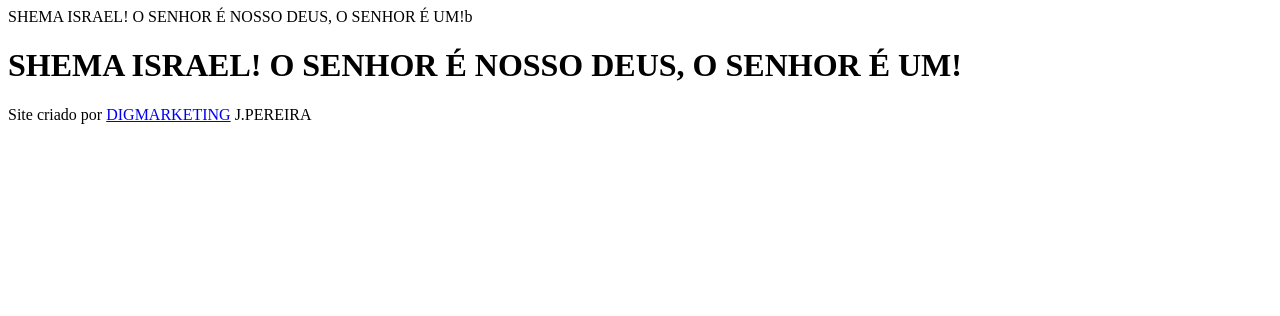
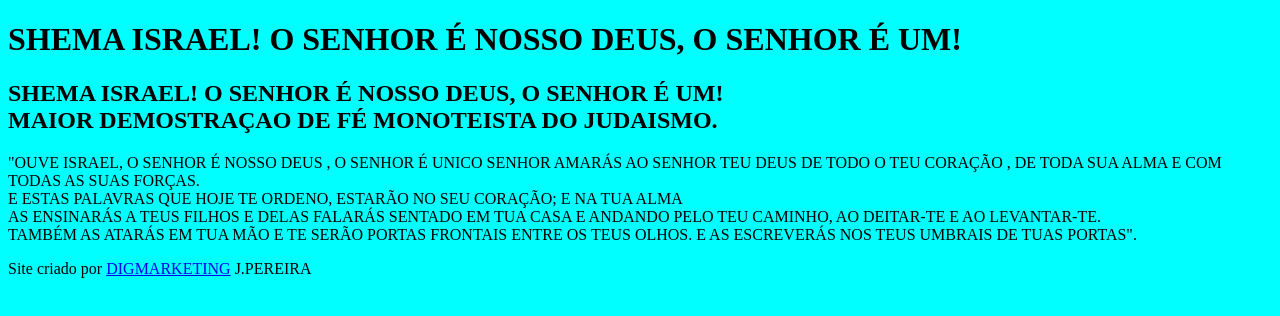
Before and after one commit to francisco922/desafio12, a plain HTML site: page index.html in a window 1280 px wide. Drawn offline with Linux system fonts and the light colour scheme.

Commit message:
iniciei o style.css

```diff
--- /dev/null
+++ b/estilo/style.css
@@ -0,0 +1,4 @@
+@charset "UTF-8";
+body {
+   background-color: aqua;
+}
--- a/index.html
+++ b/index.html
@@ -4,21 +4,55 @@
     <meta charset="UTF-8">
     <meta http-equiv="X-UA-Compatible" content="IE=edge">
     <meta name="viewport" content="width=device-width, initial-scale=1.0">
-    <title>TORÁH_VIVA</title>
+    <title>TORÁH_É_VIVA</title>
+    <link rel="stylesheet" href="estilo/style.css">
 </head>
 <body>
 
-        SHEMA ISRAEL! O SENHOR É NOSSO DEUS, O SENHOR É UM!b
+            <h1>SHEMA ISRAEL! O SENHOR É NOSSO DEUS, O SENHOR É UM!</h1>
 
-    <header>
-        <h1>SHEMA ISRAEL! O SENHOR É NOSSO DEUS, O SENHOR É UM!</h1>
-    </header>
+        <header>
+            <h2>SHEMA ISRAEL! O SENHOR É NOSSO DEUS, O SENHOR É UM!<br>
+               MAIOR  DEMOSTRAÇAO DE FÉ MONOTEISTA DO JUDAISMO.
+            </h2>
+        </header>
+        <section>
 
-    <footer>
-        <p>
+            <p>"OUVE ISRAEL,
+                    O SENHOR É NOSSO DEUS , O SENHOR É UNICO SENHOR
+
+                AMARÁS AO SENHOR TEU DEUS DE TODO O TEU
+                CORAÇÃO ,  DE TODA
+                SUA ALMA E COM
+                TODAS AS SUAS
+                FORÇAS.
+                <br>E ESTAS PALAVRAS
+                QUE HOJE TE
+                ORDENO, ESTARÃO
+                NO SEU CORAÇÃO;  E NA TUA ALMA <br>AS ENSINARÁS A
+                TEUS FILHOS E
+                DELAS FALARÁS
+                SENTADO EM TUA
+                CASA E ANDANDO
+                PELO TEU CAMINHO,
+                AO DEITAR-TE E AO
+                LEVANTAR-TE.
+               <br> TAMBÉM AS ATARÁS
+                EM TUA MÃO E TE
+                SERÃO PORTAS
+                FRONTAIS ENTRE OS
+                TEUS OLHOS. E AS ESCREVERÁS
+                NOS TEUS UMBRAIS
+                DE TUAS PORTAS".
+                <footer>
+
             Site criado por <a href="https://github.com/francisco922" target="_blank">DIGMARKETING</a> J.PEREIRA
         </p>
-    </footer>
+        <footer>
+
+        </footer>
+
+
 
 </body>
 
```
